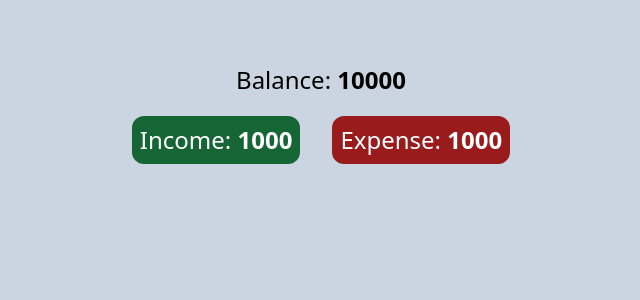
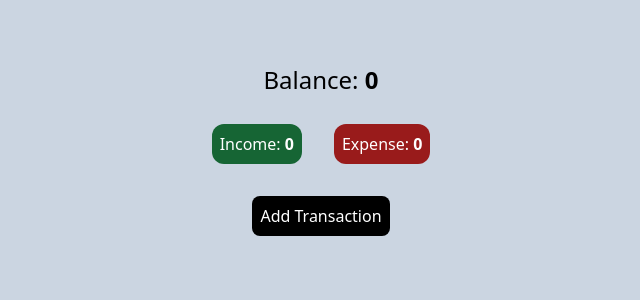
Before and after one commit to Syed-Muhammad-Hussnain-Raza/Expense-Tracker, a React (Create React App) app: page / in a window 1280 px wide. Shown: the top 300 px of the page, without its empty margins (319-959 px from the left). Built offline with nearby package versions, Linux system fonts and the light colour scheme.

Commit message:
Balance - Functioality added: use of state, functions to handle income and expense handle here, use of transaction menu component made here

```diff
--- a/src/components/Balance.jsx
+++ b/src/components/Balance.jsx
@@ -1,17 +1,35 @@
+import { useState } from "react";
+import TransactionMenu from "./TransactionMenu";
+
 const Balance = () => {
+  const [balance, setBalance] = useState(0);
+  const [income, setIncome] = useState(0);
+  const [expense, setExpense] = useState(0);
+
+  const onIncome = (amount) => {
+    setIncome(income + amount);
+    setBalance(balance + amount);
+  };
+
+  const onExpense = (amount) => {
+    setExpense(expense + amount);
+    setBalance(balance - amount);
+  };
+
   return (
     <div className="flex flex-col items-center gap-2">
       <p className="text-2xl mt-16">
-        Balance: <span className="font-bold">{10000}</span>
-        <div className="flex flex-row space-x-8 mt-5 text-white">
-          <p className="bg-green-800 p-2 rounded-xl">
-            Income: <span className="text-white font-bold">1000 </span>
-          </p>
-          <p className="bg-red-800 p-2 rounded-xl">
-            Expense: <span className="text-white font-bold">1000 </span>
-          </p>
-        </div>
+        Balance: <span className="font-bold">{balance}</span>
       </p>
+      <div className="flex flex-row space-x-8 mt-5 text-white">
+        <p className="bg-green-800 p-2 rounded-xl">
+          Income: <span className="text-white font-bold">{income}</span>
+        </p>
+        <p className="bg-red-800 p-2 rounded-xl">
+          Expense: <span className="text-white font-bold">{expense}</span>
+        </p>
+      </div>
+      <TransactionMenu onIncome={onIncome} onExpense={onExpense} />
     </div>
   );
 };
```
